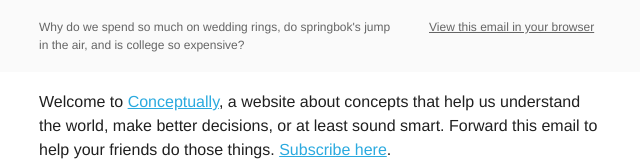
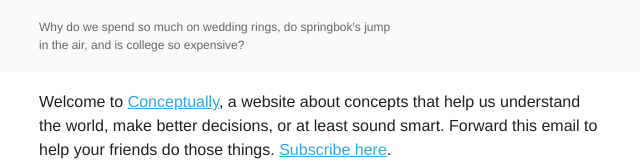
Before and after one commit to Discordius/80K-Newsletter-Online, a plain HTML site: page index.html in a window 1280 px wide. Shown: the top 167 px of the page, without its empty margins (319-959 px from the left). Drawn offline with Linux system fonts and the light colour scheme.

Commit message:
Removes "View this email in your browser" link

```diff
--- a/index.html
+++ b/index.html
@@ -576,7 +576,7 @@
 
                         <td valign="top" class="mcnTextContent" style="padding-top:0; padding-left:18px; padding-bottom:9px; padding-right:18px;">
 
-                            <a href="*|ARCHIVE|*" target="_blank">View this email in your browser</a>
+
                         </td>
                     </tr>
                 </tbody></table>
```
